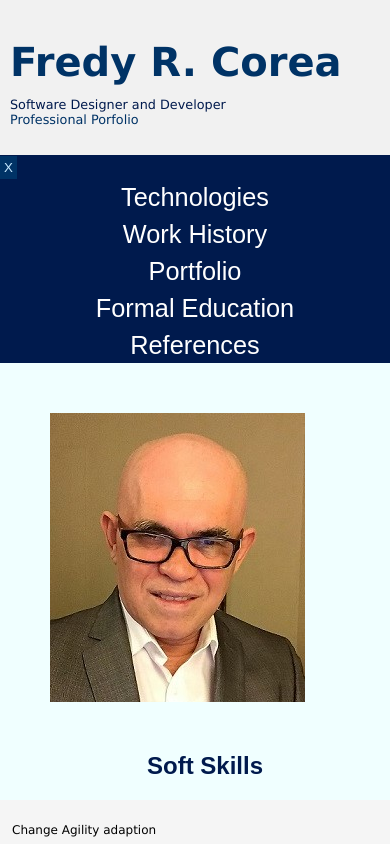
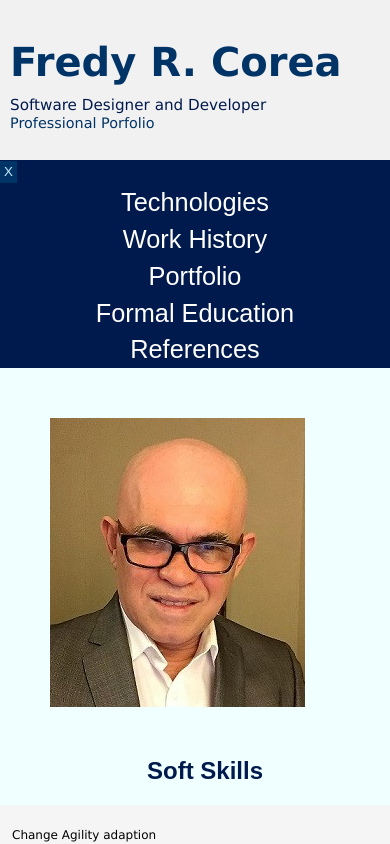
Before and after one commit to FredyCorea/MyPortfolio, a plain HTML site: page Index.html in a window 390 px wide. Shown: the top 844 px of the page. Drawn offline with Linux system fonts and the light colour scheme.

Commit message:
Screen auto size

```diff
--- a/Code/stylesheet.css
+++ b/Code/stylesheet.css
@@ -174,14 +174,14 @@ stack the links on top of each other */
   {
     color:#001a4d;
     /* font-size: 20px; */
-    font-size: 80%;
+    font-size: 95%;
     text-align: left;
     line-height: 20%
   }
 
   .logo3{
     color:#003366;
-    font-size: 80%;
+    font-size: 90%;
     text-align: left;
     line-height: 20%
   }
```
